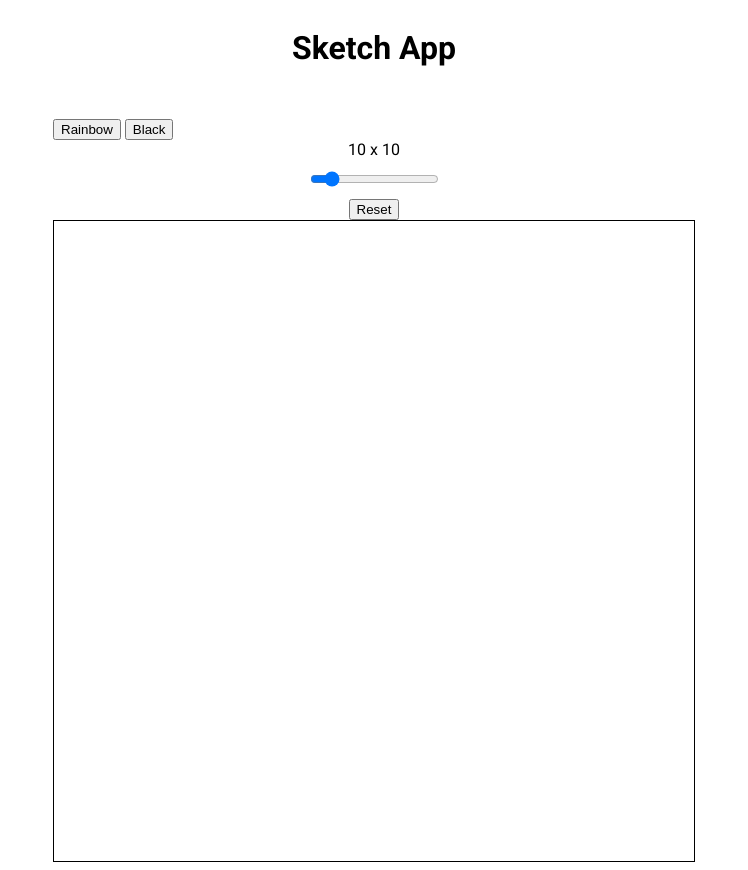
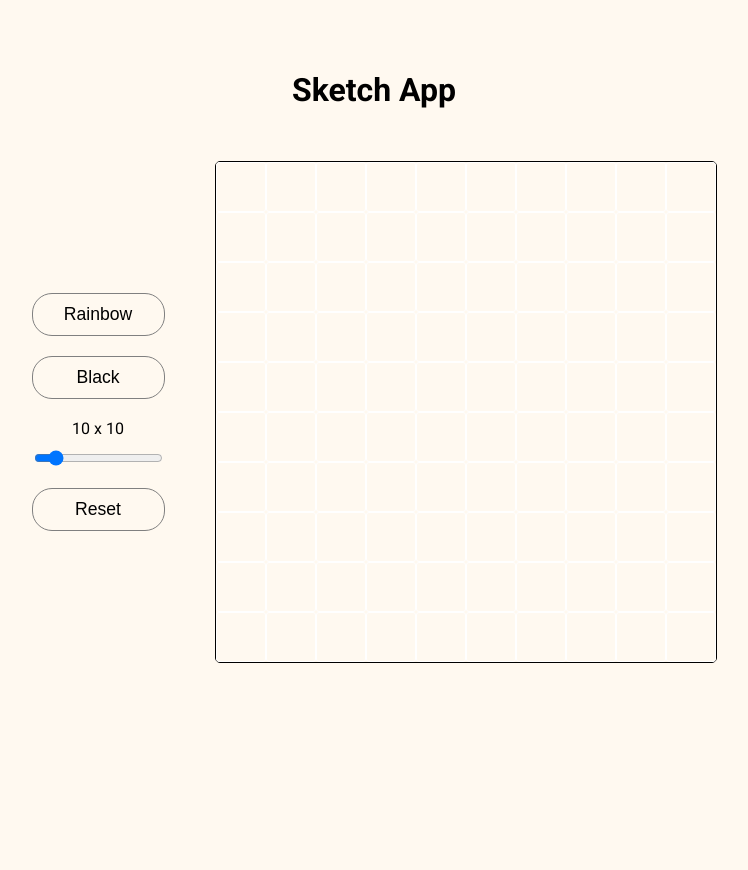
Before and after one commit to Absorbious/sketch-app, a plain HTML site: page index.html in a window 1280 px wide. Shown: the whole page, without its empty margins (266-1014 px from the left). After the commit the page ends 800 px from the top, so only its background shows below. Drawn offline with Linux system fonts and the light colour scheme.

Commit message:
Styled buttons and overall layout

```diff
--- a/style.css
+++ b/style.css
@@ -2,29 +2,58 @@ html{
     font-family: 'Roboto', sans-serif;
 }
 body{
+    margin-top: 50px;
     display: flex;
     flex-direction: column;
     align-items: center;
     justify-content: space-between;
     gap: 30px;
+    background-color: rgb(255, 249, 240);
+}
+
+div{
+    margin: 0;
+    padding: 0;
+}
+
+button{
+    color: black;
+    background-color: rgba(0,0,0,0);
+    font-size: 1.1em;
+    padding: 10px 30px;
+    border: grey 1px solid;
+    border-radius: 20px;
+    transition: 0.15s linear;
+}
+
+button:hover{
+    background-color: rgba(255, 80, 80, 0.5);
+    border: white 1px solid;
+    color: white;
+    cursor: pointer;
+}
+
+section {
+    display: flex;
+    flex-direction: column;
+    gap: 20px;
 }
 
 .container {
-    width: 640px;
-    height: 640px;
+    width: 500px;
+    height: 500px;
     border: 1px solid black;
-    margin: auto;
+    border-radius: 5px;
     display: flex;
-    flex-direction: row;
     flex-wrap: wrap;
     box-sizing: content-box;
-    gap: 0;
-    align-items:stretch;
 }
 
 .container div{
     border: none;
     box-sizing: border-box;
+    border-radius: 3px;
+    border: 1px solid white;
 }
 
 .container div:hover{
@@ -34,10 +63,14 @@ body{
 .active{
     background-color: black;
 }
-div{
-    margin: 0;
-    padding: 0;
+
+.content {
+    display: flex;
+    justify-content: space-between;
+    gap: 50px;
+    align-items: center;
 }
+
 
 .inputDiv {
     display: flex;
@@ -46,3 +79,8 @@ div{
     justify-content: center;
     align-items: center;
 }
+
+.reset {
+    align-self: stretch;
+    margin-top: 10px;
+}
```
